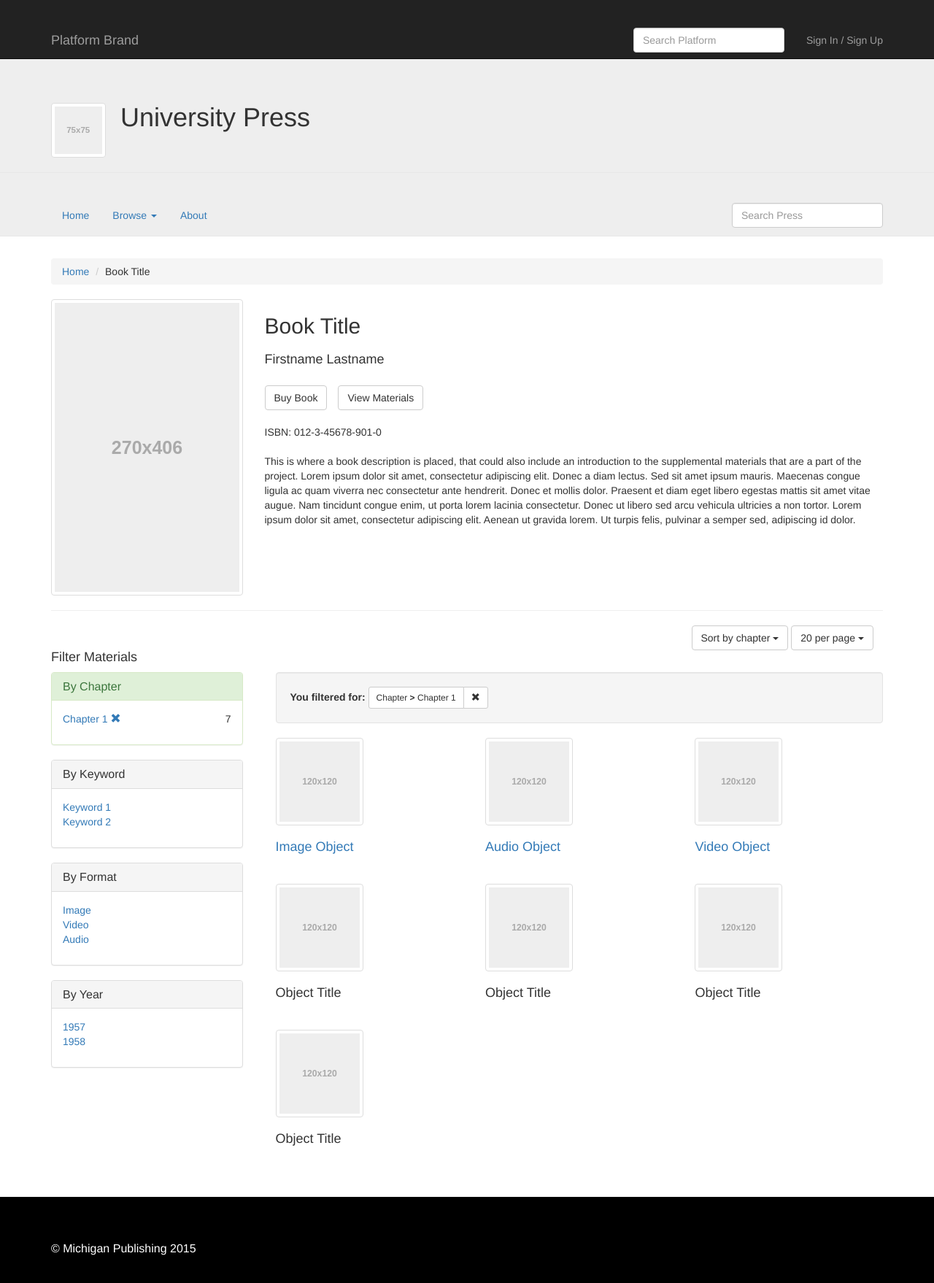
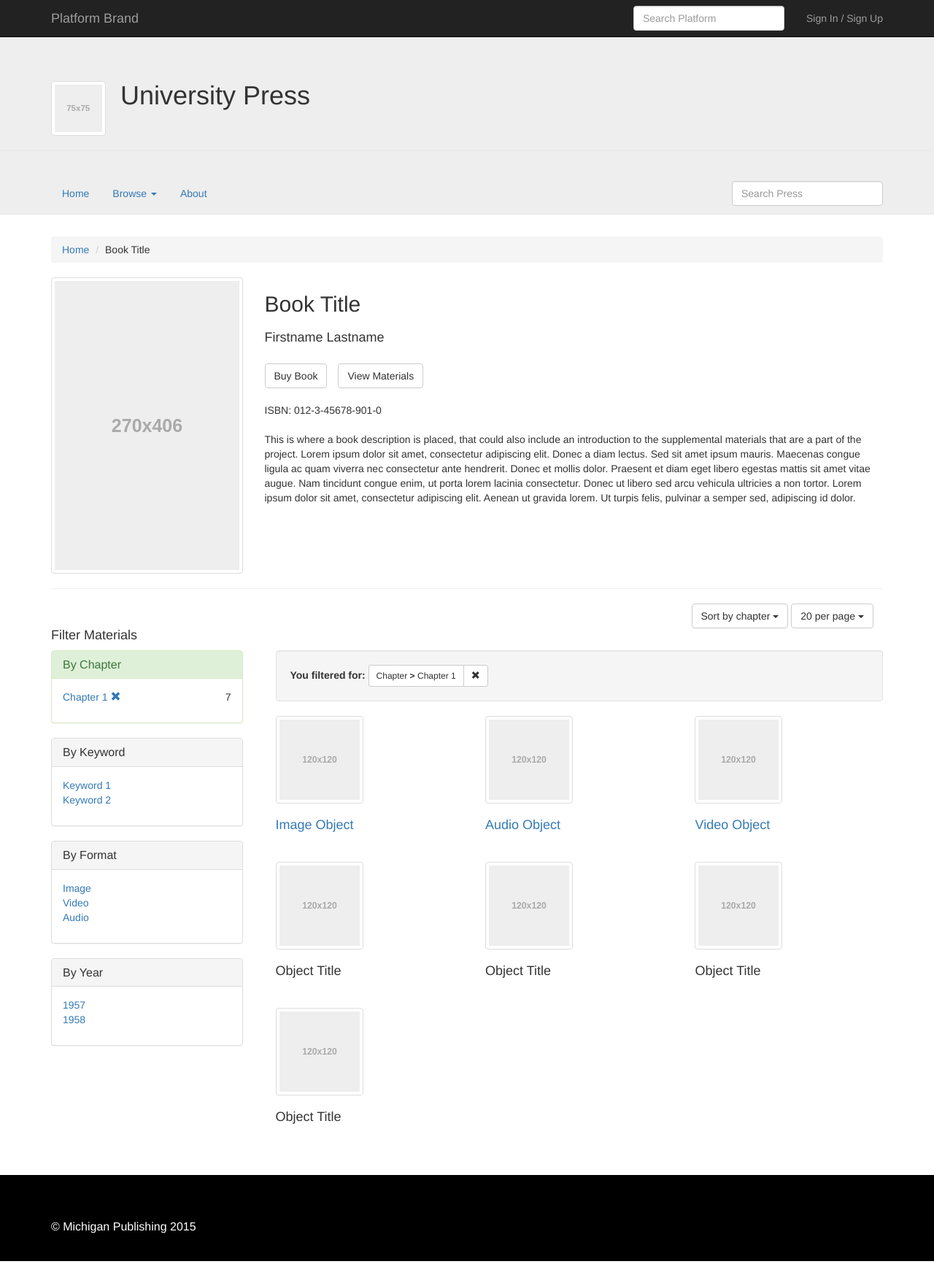
Before and after one commit to jmcglone/arbour-wireframes, a Jekyll site: the page press/book/index-browse.html, which Jekyll copies as it is, in a window 1280 px wide. Shown: the whole page at 73% size. Built offline with Jekyll 4.4.1, drawn with Linux system fonts in a browser that asks for light colours; nearby versions of some CDN libraries; after the commit the page ends 1728 px from its top, so only the background shows below that.

Commit message:
css tweaks

```diff
--- a/assets/css/custom.css
+++ b/assets/css/custom.css
@@ -2,6 +2,9 @@
 /* Navigation */
 .navbar {
   margin-bottom: 0px; }
+
+.navbar .container {
+  margin-top: 0; }
 
 /* Container */
 .container {
--- a/assets/css/custom.scss
+++ b/assets/css/custom.scss
@@ -3,6 +3,9 @@
 .navbar {
   margin-bottom: 0px;
 }
+ .navbar .container {
+   margin-top: 0;
+ }
 
 /* Container */
 .container {
```
Also changed, not shown: 1 other file.
